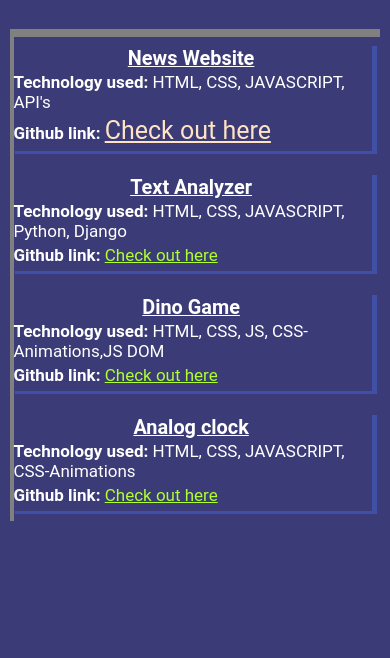
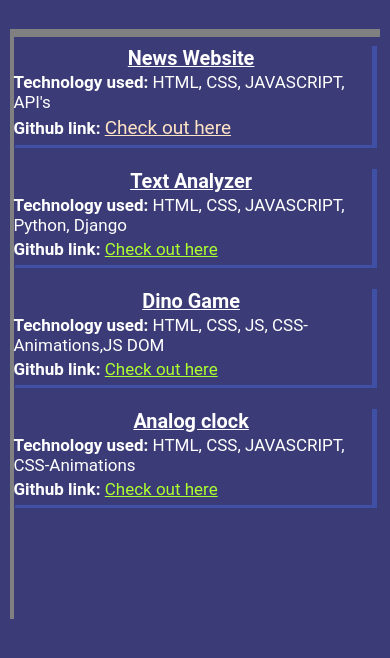
Before and after one commit to puneetdwivedi/punnet_dwivedi_portfolio, a plain HTML site: page projects.html in a window 390 px wide. In both pictures the pointer is over the link 161 px from the left and 291 px from the top of the page. Shown: the part 166-824 px from the top of the page. Drawn offline with nearby package versions, Linux system fonts and the light colour scheme.

Commit message:
new updates

```diff
--- a/portfolio.css
+++ b/portfolio.css
@@ -316,6 +316,7 @@ header .menus ul{
 .projects{
     /* border: 1px black solid; */
     width: max-content;
+    height: 70vh;
     margin-top: 1%;
     padding-top: 1%;
     font-size: 23px;
--- a/responsive_cssfile.css
+++ b/responsive_cssfile.css
@@ -149,6 +149,9 @@
         font-size: 15px;
         width: 95%;
     }
+    .projectcontainer a:hover{
+        font-size: 21px;
+    }
 }
 @media screen and (max-width: 550px){
     body{
@@ -253,6 +256,9 @@
     #newswebsite p,#textutils p,#dinogame p,#clock p{
         margin: 2px 0;
     }
+    .projectcontainer a:hover{
+        font-size: 19px;
+    }
 
 }
 @media screen and (max-width: 450px) {
```
